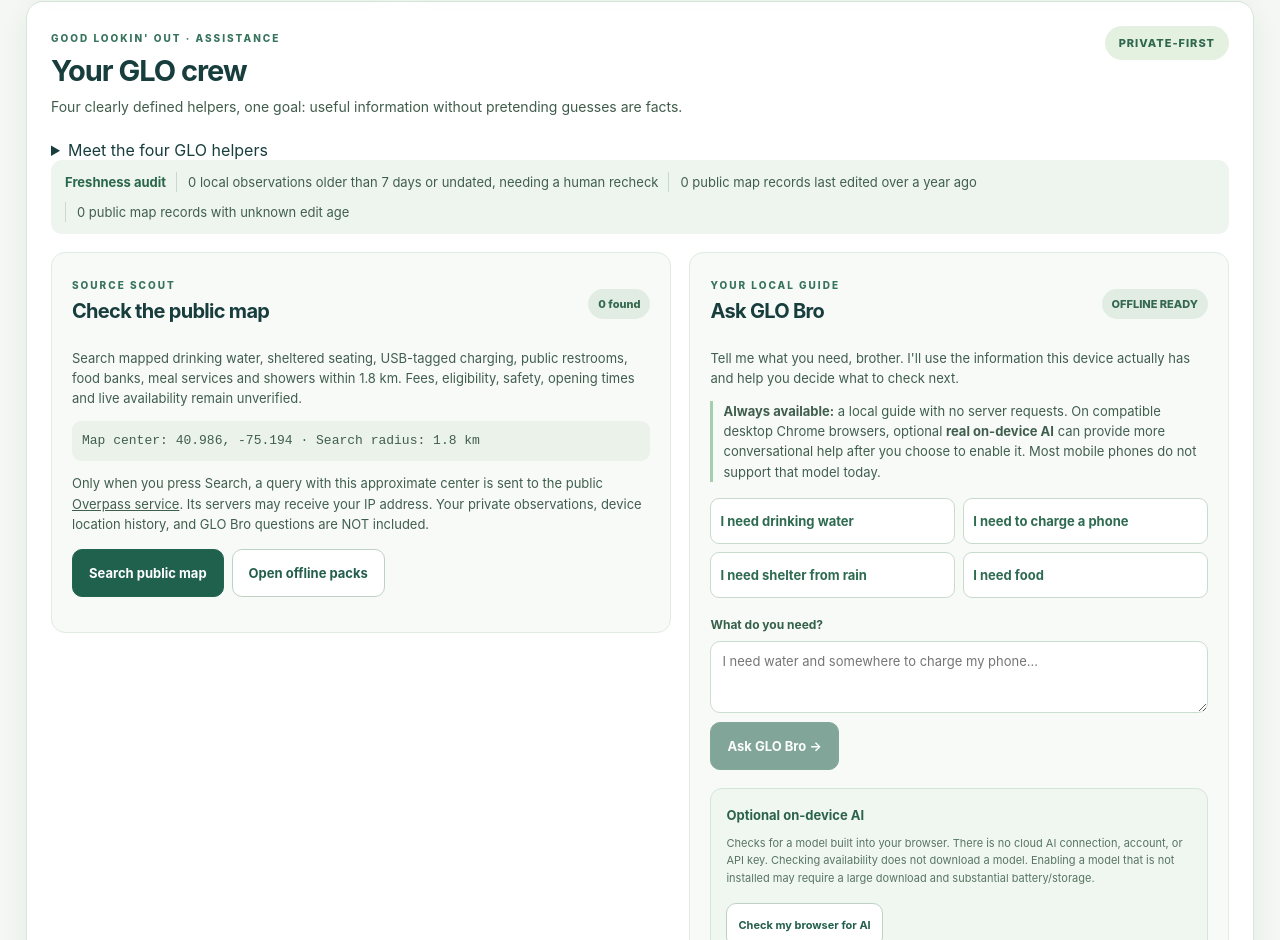
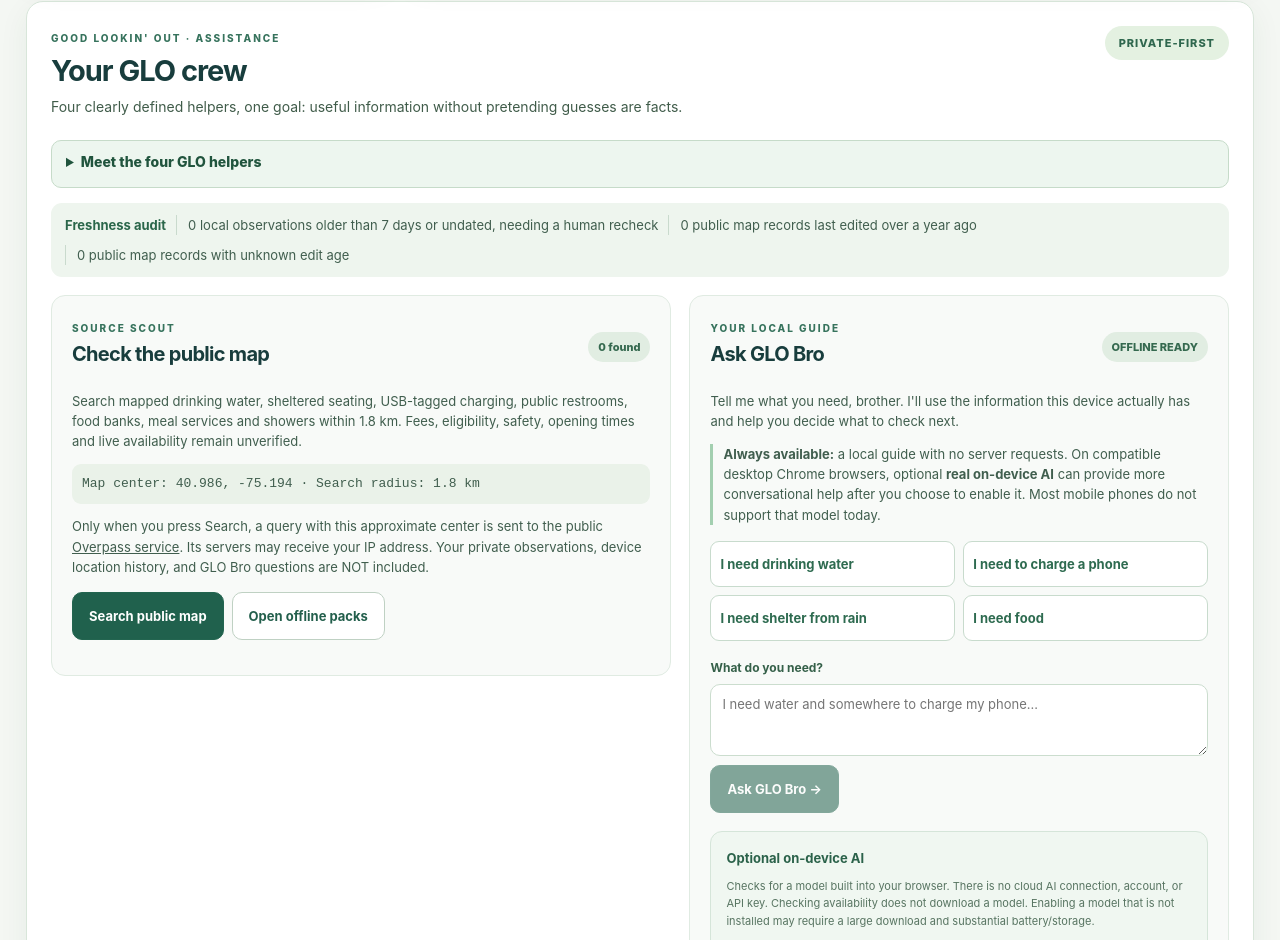
Before and after one commit to MichaelWave369/GLO, a React (Vite) app: page / in a window 1280 px wide. Shown: the part 1747-2687 px from the top of the page. Built offline with nearby package versions, Linux system fonts and the light colour scheme.

Commit message:
style: thumb-size close and map toggle plus shorter helper roster

```diff
--- a/src/agentDock.css
+++ b/src/agentDock.css
@@ -29,3 +29,16 @@
   .agent-buttons{display:flex;flex-wrap:wrap}
   .candidate{padding:14px}
 }
+
+
+/* Fold the four static biographies so practical search appears sooner on phones. */
+.crew-roster {margin: 0 0 15px}
+.crew-roster>summary {
+  cursor:pointer; min-height: 48px; display:list-item;
+  border: 1px solid #c6dbc9; border-radius: 10px;
+  background: #edf6ef; color:#20543d;
+  padding: 12px 14px; font-size: 14px; font-weight: 800;
+}
+.crew-roster:focus-within>summary {outline-offset:3px}
+.crew-roster>.agent-grid {margin: 12px 0}
+.crew-roster .agent-avatar svg {display:block; flex-shrink:0}
```
